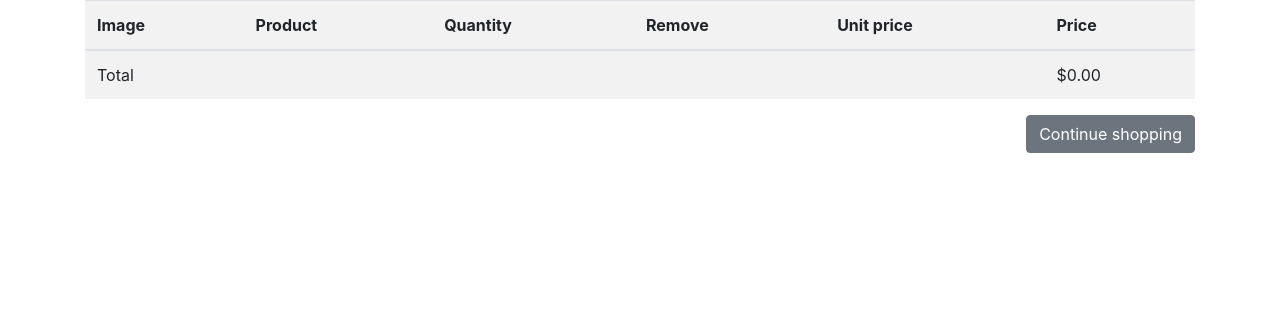
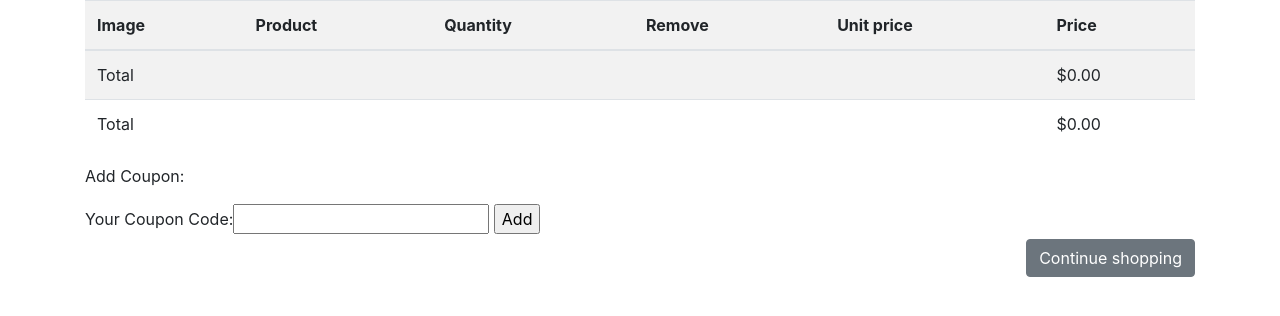
Before and after one commit to ssep4u/Book_onlineshop, a Django app: page /cart/ in a window 1280 px wide. Shown: the part 58-374 px from the top of the page. Run offline with Django 3.2, Linux system fonts and the light colour scheme; some libraries are stand-ins or nearby versions.

Commit message:
cart/templates/cart/detail add coupon

```diff
--- a/cart/templates/cart/detail.html
+++ b/cart/templates/cart/detail.html
@@ -45,8 +45,31 @@
         <td colspan="4"></td>
         <td class="num">${{cart.get_product_total|floatformat:'2'}}</td>
     </tr>
+    {% if cart.coupon %}
+        <tr class="subtotal">
+            <td>Subtotal</td>
+            <td colspan="4"></td>
+            <td>${{cart.get_product_total}}</td>
+        </tr>
+        <tr>
+            <td>"{{cart.coupon.code}}" coupon (${{cart.coupon.amount}}</td>
+            <td colspan="4"></td>
+            <td>- ${{cart.get_discount_total|floatformat:"2"}}</td>
+        </tr>
+    {% endif %}
+    <tr class="total">
+        <td>Total</td>
+        <td colspan="4"></td>
+        <td class="num">${{cart.get_total_price|floatformat:"2"}}</td>
+    </tr>
     </tbody>
 </table>
+<p>Add Coupon:</p>
+<form action="{% url 'coupon:add' %}" method="post">
+    {{add_coupon}}
+    <input type="submit" value="Add">
+    {% csrf_token %}
+</form>
 <p class="text-right">
     <a href="{% url 'shop:product_all' %}" class="btn btn-secondary">Continue shopping</a>
 </p>
```
